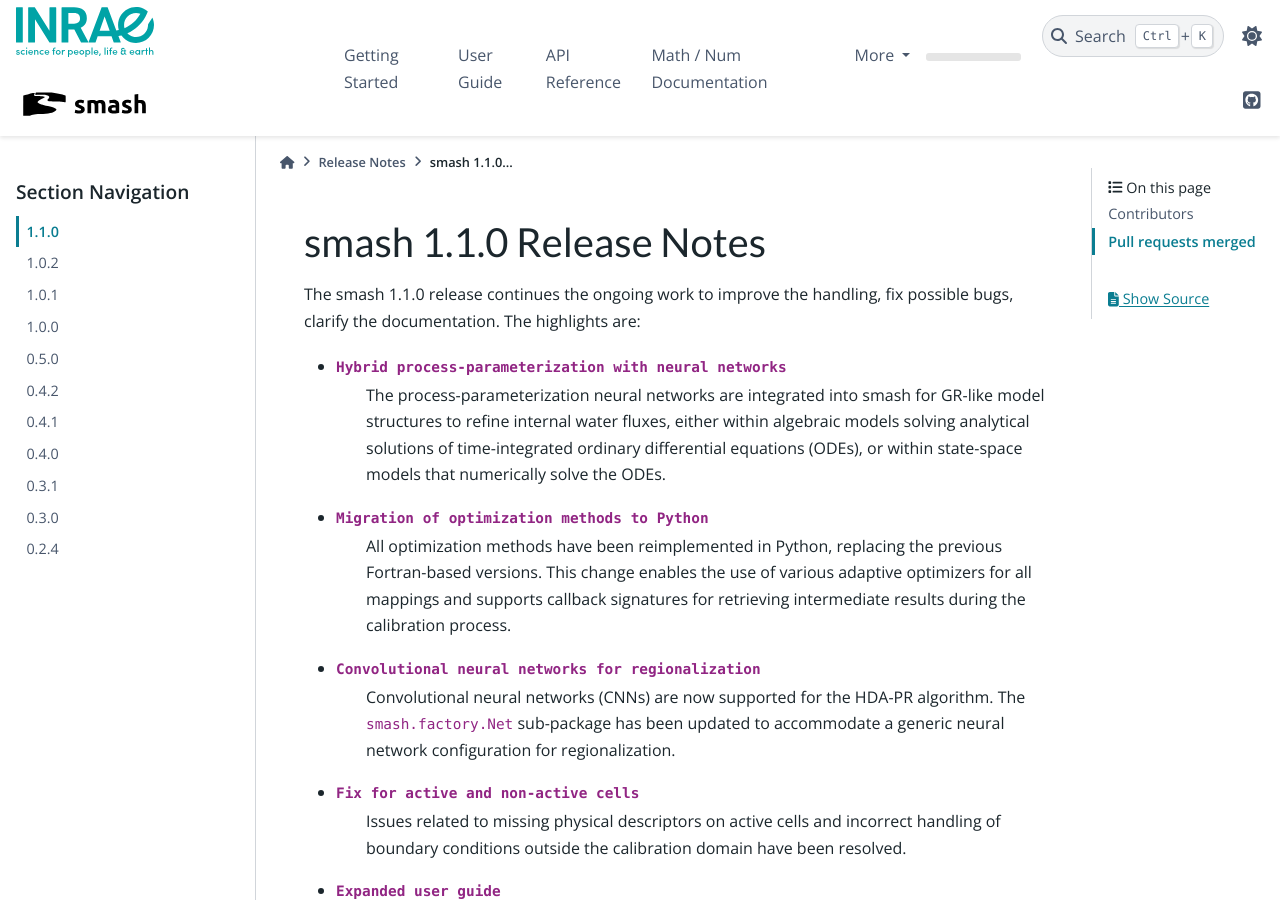
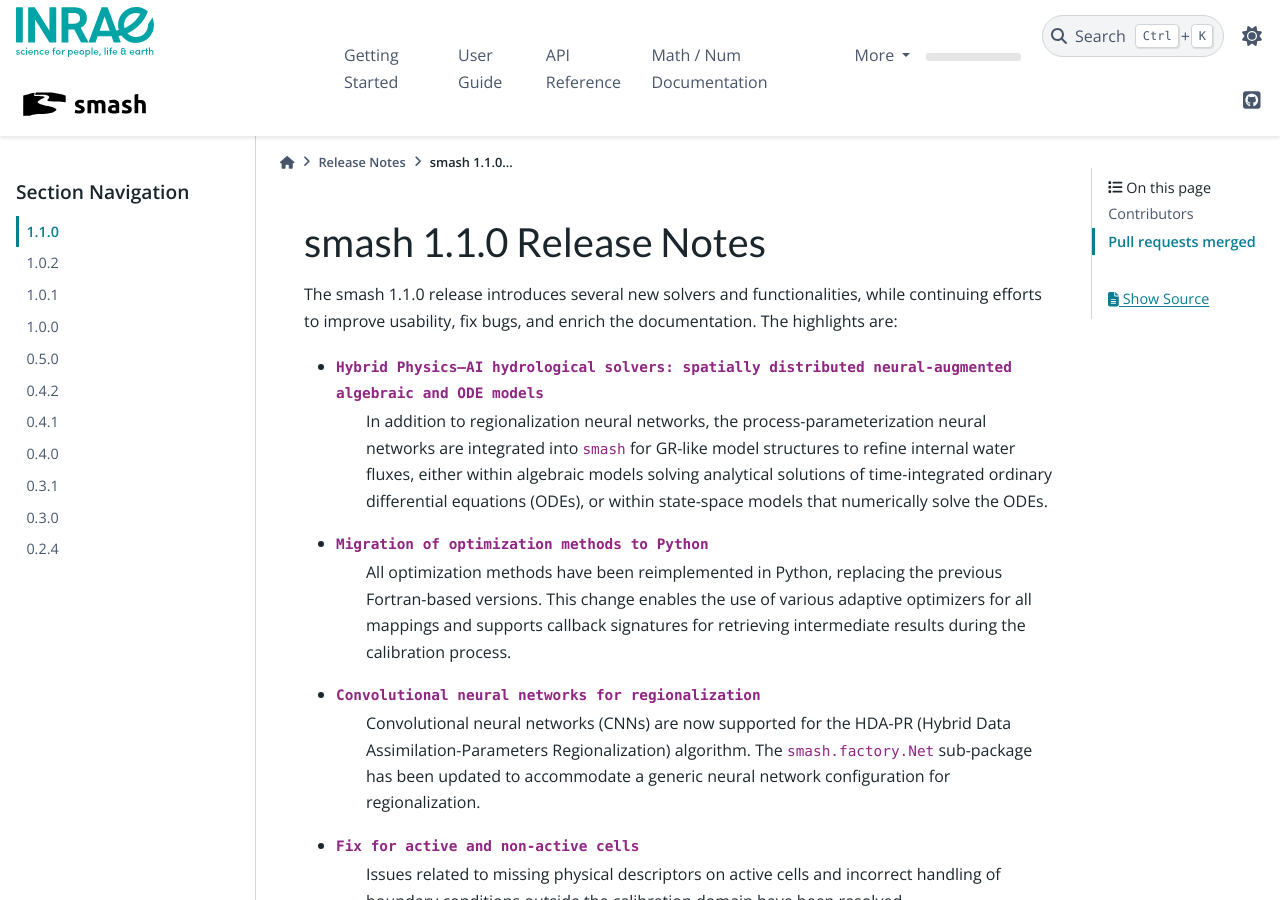
Before and after one commit to DassHydro/smash, a Sphinx documentation site: the page built from doc/source/release/1.1.0-notes.rst, in a window 1280 px wide and 900 px high. Built offline with Sphinx 7.4.7 and the PyData theme 0.15.4, drawn with Linux system fonts in a browser that asks for light colours; pages that are not in the unit, such as notebooks, are missing from menus; the version number could not be read and is left out; cross-references to code outside the pages are shown as plain code.

Commit message:
Apply suggestions from PAG review

```diff
--- a/doc/source/release/1.1.0-notes.rst
+++ b/doc/source/release/1.1.0-notes.rst
@@ -4,17 +4,16 @@
 smash 1.1.0 Release Notes
 =========================
 
-The smash 1.1.0 release continues the ongoing work to improve the handling, fix possible bugs, clarify the documentation.
-The highlights are:
+The smash 1.1.0 release introduces several new solvers and functionalities, while continuing efforts to improve usability, fix bugs, and enrich the documentation. The highlights are:
 
-- ``Hybrid process-parameterization with neural networks``
-    The process-parameterization neural networks are integrated into smash for GR-like model structures to refine internal water fluxes, either within algebraic models solving analytical solutions of time-integrated ordinary differential equations (ODEs), or within state-space models that numerically solve the ODEs.
+- ``Hybrid Physics–AI hydrological solvers: spatially distributed neural-augmented algebraic and ODE models``
+    In addition to regionalization neural networks, the process-parameterization neural networks are integrated into `smash` for GR-like model structures to refine internal water fluxes, either within algebraic models solving analytical solutions of time-integrated ordinary differential equations (ODEs), or within state-space models that numerically solve the ODEs.
 
 - ``Migration of optimization methods to Python``
     All optimization methods have been reimplemented in Python, replacing the previous Fortran-based versions. This change enables the use of various adaptive optimizers for all mappings and supports callback signatures for retrieving intermediate results during the calibration process.
 
 - ``Convolutional neural networks for regionalization``
-    Convolutional neural networks (CNNs) are now supported for the HDA-PR algorithm.
+    Convolutional neural networks (CNNs) are now supported for the HDA-PR (Hybrid Data Assimilation-Parameters Regionalization) algorithm.
     The `smash.factory.Net` sub-package has been updated to accommodate a generic neural network configuration for regionalization.
 
 - ``Fix for active and non-active cells``
```
